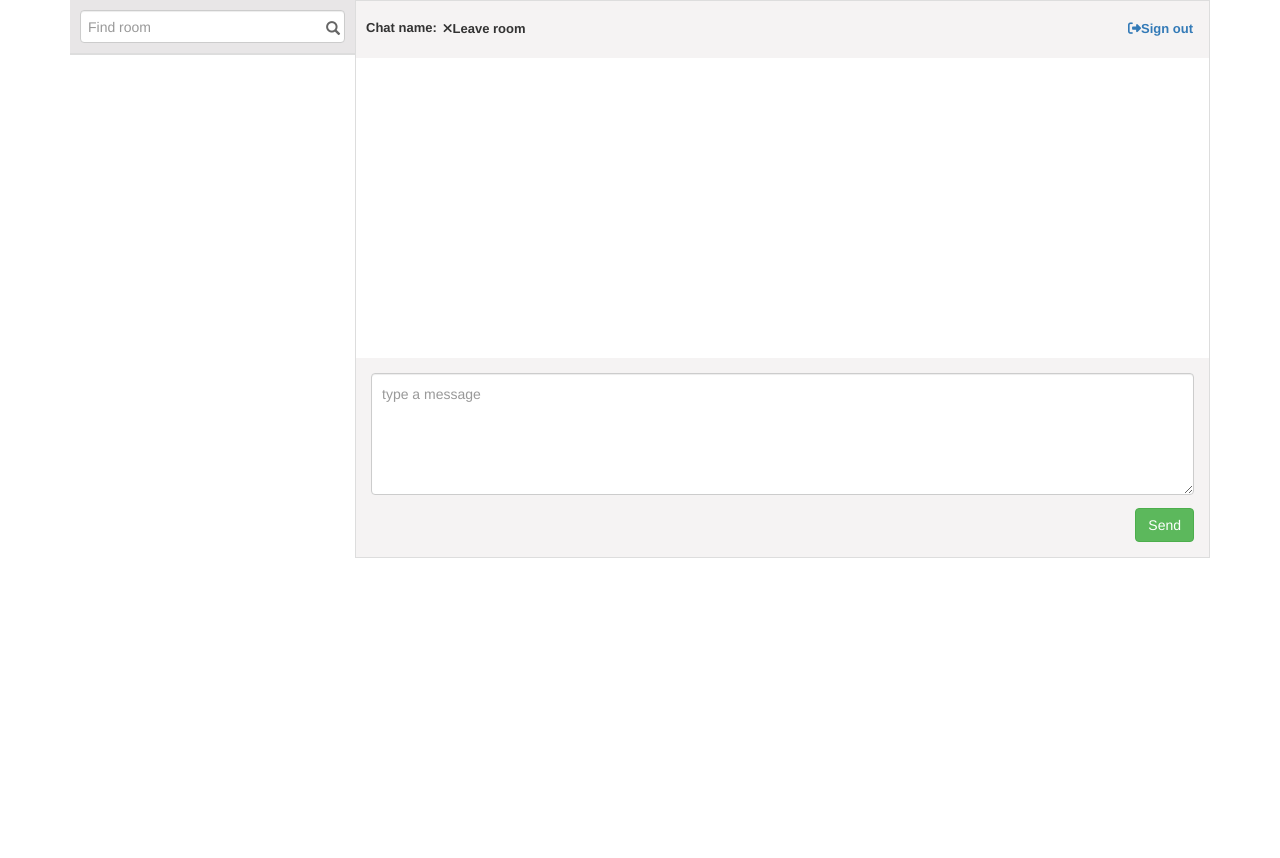
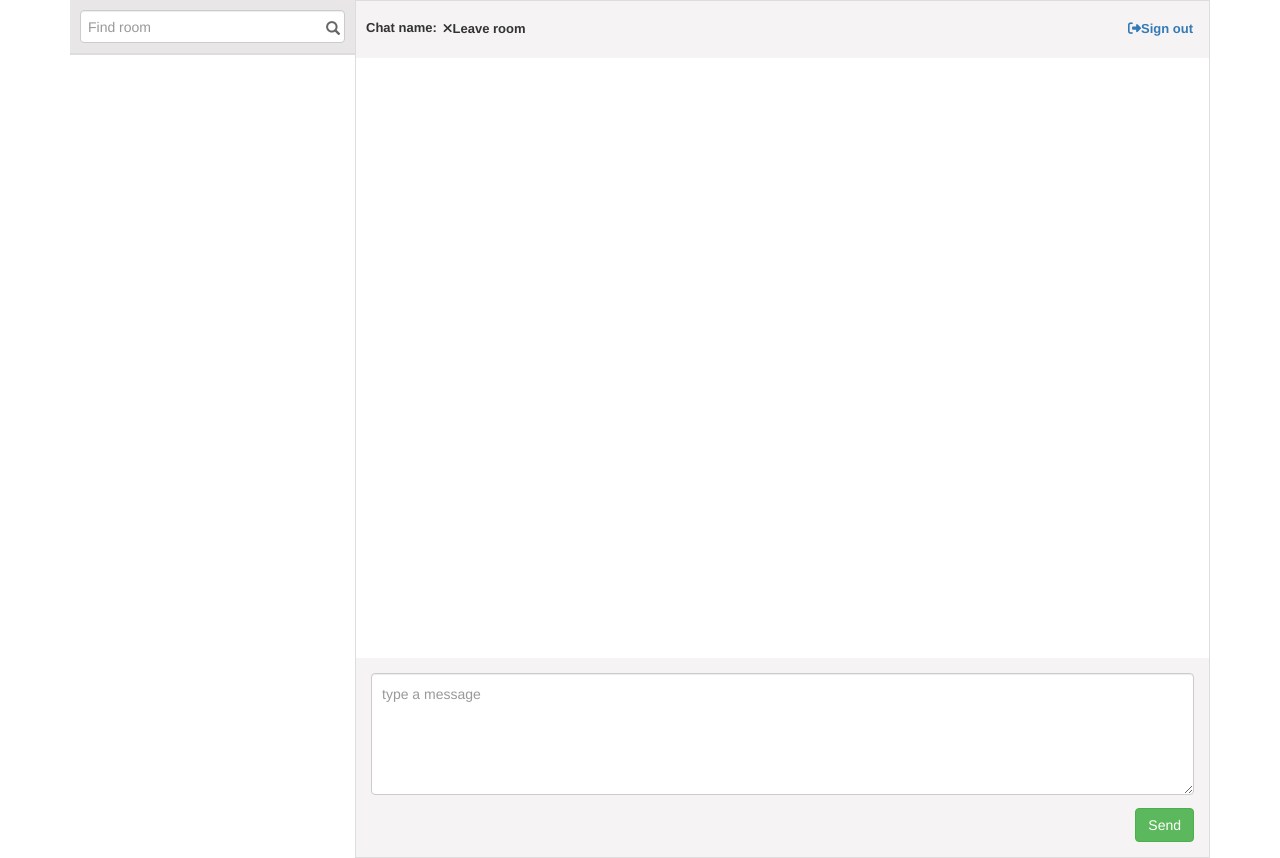
Before and after one commit to VladSkliar/chat, a Flask app: page / in a window 1280 px wide. Before the commit the page ends 558 px from the top, so only its background shows below. Run offline with Flask 2, Linux system fonts and the light colour scheme; the visitor is signed in with stand-in values (Sample User, id 1); some libraries are stand-ins or nearby versions.

Commit message:
More square chat area

```diff
--- a/static/main.css
+++ b/static/main.css
@@ -142,7 +142,7 @@
 }
 .chat_area {
   float: left;
-  height: 300px;
+  height: 600px;
   overflow-x: hidden;
   overflow-y: auto;
   width: 100%;
```
